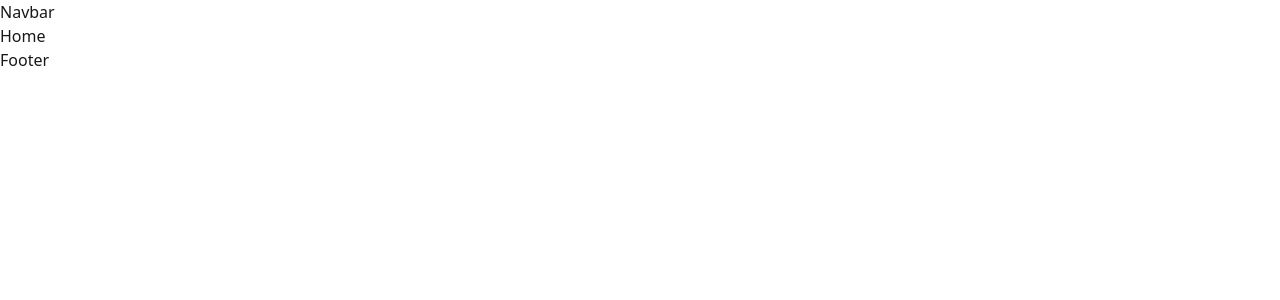
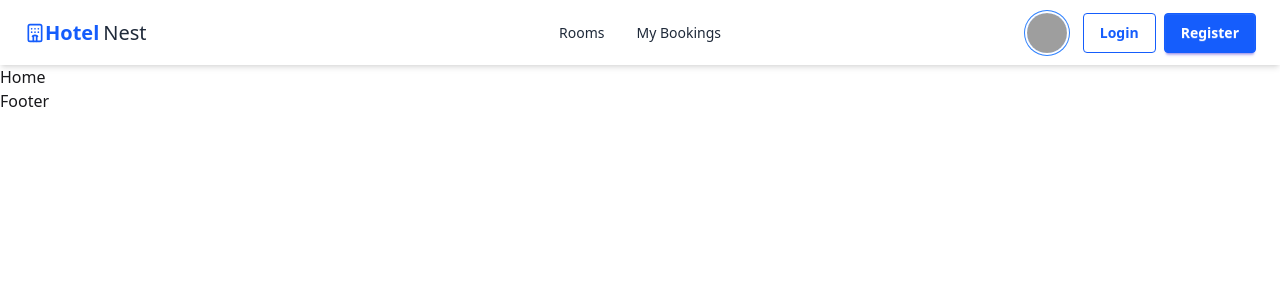
Before and after one commit to usernayeem/scic-11-assignment-03-client, a React (Vite) app: page / in a window 1280 px wide. Shown: the top 300 px of the page. Built offline with nearby package versions, Linux system fonts and the light colour scheme; no server answers; grey boxes are pictures that could not be loaded.

Commit message:
develop navbar

```diff
--- a/src/components/Navbar.jsx
+++ b/src/components/Navbar.jsx
@@ -1,5 +1,175 @@
-import React from "react";
+import React, { useContext, useEffect, useRef, useState } from "react";
+import { AuthContext } from "../contexts/AuthContext";
+import { Link, NavLink } from "react-router-dom";
+import { useToast } from "../contexts/ToastContext";
+import { LuHotel } from "react-icons/lu";
+import { CiMenuFries } from "react-icons/ci";
 
 export const Navbar = () => {
-  return <div>Navbar</div>;
+  const [isProfileOpen, setIsProfileOpen] = useState(false);
+  const profileDropdownRef = useRef(null);
+  const toast = useToast();
+  const { Logout } = useContext(AuthContext);
+
+  // Close dropdown when clicking outside
+  useEffect(() => {
+    const handleClickOutside = (event) => {
+      if (
+        profileDropdownRef.current &&
+        !profileDropdownRef.current.contains(event.target)
+      ) {
+        setIsProfileOpen(false);
+      }
+    };
+
+    document.addEventListener("mousedown", handleClickOutside);
+    return () => {
+      document.removeEventListener("mousedown", handleClickOutside);
+    };
+  }, [profileDropdownRef]);
+
+  const toggleProfileDropdown = () => {
+    setIsProfileOpen(!isProfileOpen);
+  };
+
+  // Logout function
+  const handleLogout = () => {
+    Logout()
+      .then(() => {
+        setIsProfileOpen(false);
+        toast.info("Logout successful!.");
+      })
+      .catch((error) => {
+        toast.error("An error happened.");
+      });
+  };
+
+  return (
+    <div className="navbar shadow-md sticky top-0 z-50 transition-colors duration-200 bg-white text-gray-800 dark:bg-gray-800 dark:text-gray-200">
+      <div className="navbar-start">
+        <Link
+          to="/"
+          className="btn btn-ghost normal-case text-lg lg:text-xl flex items-center gap-0"
+        >
+          <LuHotel className="text-blue-600" />
+          <span className="font-bold text-blue-600">Hotel</span>
+          <span className="font-light ml-1">Nest</span>
+        </Link>
+      </div>
+
+      {/* Desktop Navigation Links */}
+      <div className="navbar-center hidden lg:flex">
+        <ul className="menu menu-horizontal px-1 flex gap-2">
+          <li>
+            <NavLink
+              to="/rooms"
+              className={({ isActive }) =>
+                isActive
+                  ? "bg-blue-100 text-blue-600 rounded-lg dark:bg-blue-900 dark:text-white"
+                  : "hover:bg-blue-50 hover:text-blue-600 rounded-lg dark:hover:bg-blue-900 dark:hover:text-white"
+              }
+            >
+              Rooms
+            </NavLink>
+          </li>
+          <li>
+            <NavLink
+              to="/my-bookings"
+              className={({ isActive }) =>
+                isActive
+                  ? "bg-blue-100 text-blue-600 rounded-lg dark:bg-blue-900 dark:text-white"
+                  : "hover:bg-blue-50 hover:text-blue-600 rounded-lg dark:hover:bg-blue-900 dark:hover:white"
+              }
+            >
+              My Bookings
+            </NavLink>
+          </li>
+        </ul>
+      </div>
+
+      <div className="navbar-end flex items-center">
+        {/* User profile with dropdown*/}
+        <div className="relative mr-4" ref={profileDropdownRef}>
+          <div className="group tooltip-trigger relative">
+            <div
+              className="avatar cursor-pointer"
+              onClick={toggleProfileDropdown}
+            >
+              <div className="w-10 rounded-full ring ring-blue-500 ring-offset-base-100 ring-offset-2">
+                <img
+                  className="rounded-full"
+                  src="https://i.ibb.co/MDfpbH6T/profile.webp"
+                  alt="Profile"
+                />
+              </div>
+            </div>
+          </div>
+
+          {/* Dropdown menu */}
+          {isProfileOpen && (
+            <div className="absolute right-0 mt-2 w-48 rounded-md shadow-lg py-1 ring-1 ring-black ring-opacity-5 transition-colors duration-200 bg-white dark:bg-gray-700">
+              <div className="px-4 py-2 text-sm border-b text-gray-700 border-gray-200 dark:text-gray-200 dark:border-gray-600">
+                <p className="font-semibold">Jhon Doe</p>
+                <p className="text-xs">jhondoe@example.com</p>
+              </div>
+
+              <button
+                onClick={handleLogout}
+                className="block w-full text-left px-4 py-2 text-sm text-red-600 hover:bg-gray-100 dark:hover:bg-gray-600"
+              >
+                Logout
+              </button>
+            </div>
+          )}
+        </div>
+
+        <ul className="hidden lg:flex gap-2 mr-4">
+          <li>
+            <Link
+              to="/login"
+              className="btn btn-outline btn-primary text-blue-600 border-blue-600 hover:bg-blue-600 hover:text-white"
+            >
+              Login
+            </Link>
+          </li>
+          <li>
+            <Link
+              to="/register"
+              className="btn btn-primary bg-blue-600 hover:bg-blue-700 border-blue-600 text-white"
+            >
+              Register
+            </Link>
+          </li>
+        </ul>
+
+        {/* Mobile menu */}
+        <div className="dropdown dropdown-end lg:hidden">
+          <label tabIndex={0} className="btn btn-ghost">
+            <CiMenuFries className="text-xl" />
+          </label>
+
+          {/* dropdown menu */}
+          <ul
+            tabIndex={0}
+            className="menu menu-sm dropdown-content mt-3 z-[1] p-2 shadow rounded-box w-52 transition-colors duration-200 bg-base-100 text-gray-800 dark:bg-gray-700 dark:text-gray-200"
+          >
+            <li>
+              <NavLink to="/rooms">Rooms</NavLink>
+            </li>
+            <li>
+              <NavLink to="/my-bookings">My Bookings</NavLink>
+            </li>
+            <>
+              <li className="border-t mt-2 pt-2 border-gray-200 dark:border-gray-600">
+                <NavLink to="/login">Login</NavLink>
+              </li>
+              <li>
+                <NavLink to="/register">Register</NavLink>
+              </li>
+            </>
+          </ul>
+        </div>
+      </div>
+    </div>
+  );
 };
```
